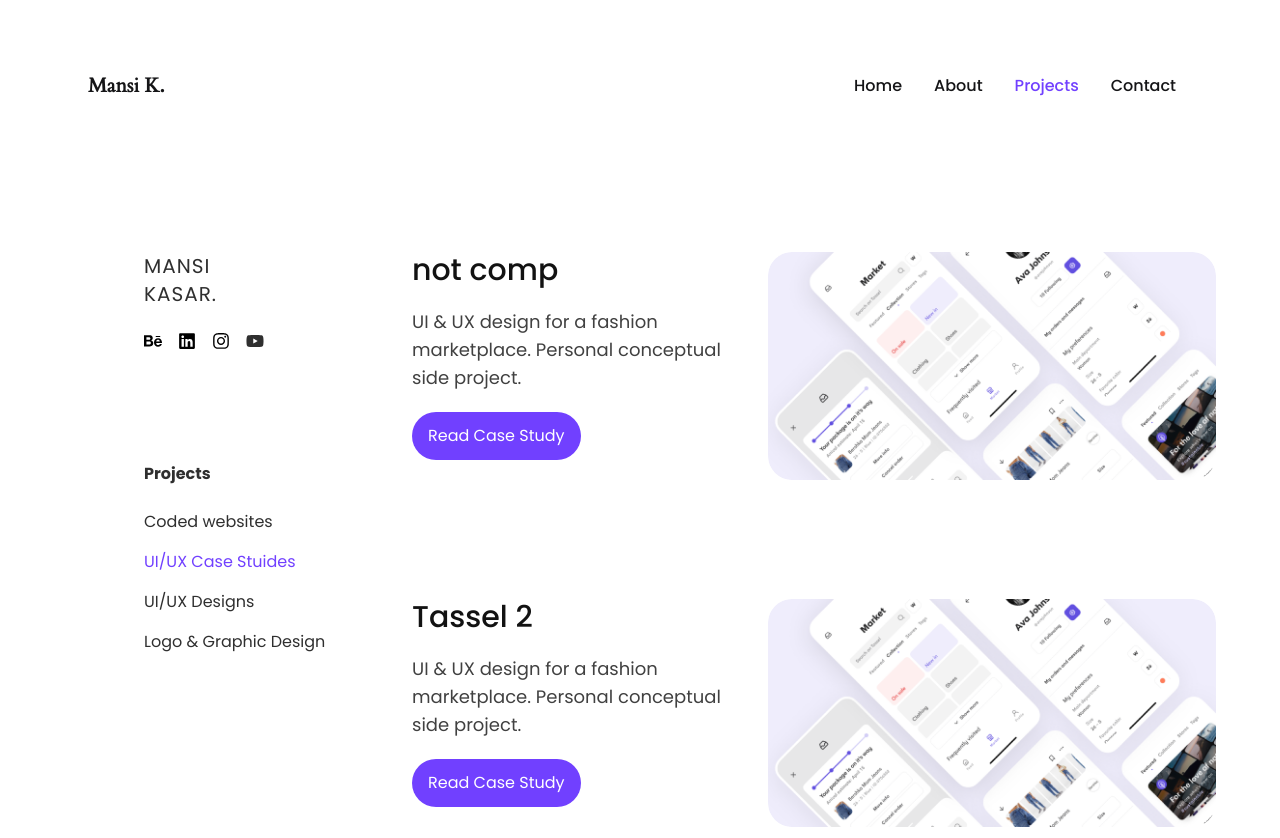
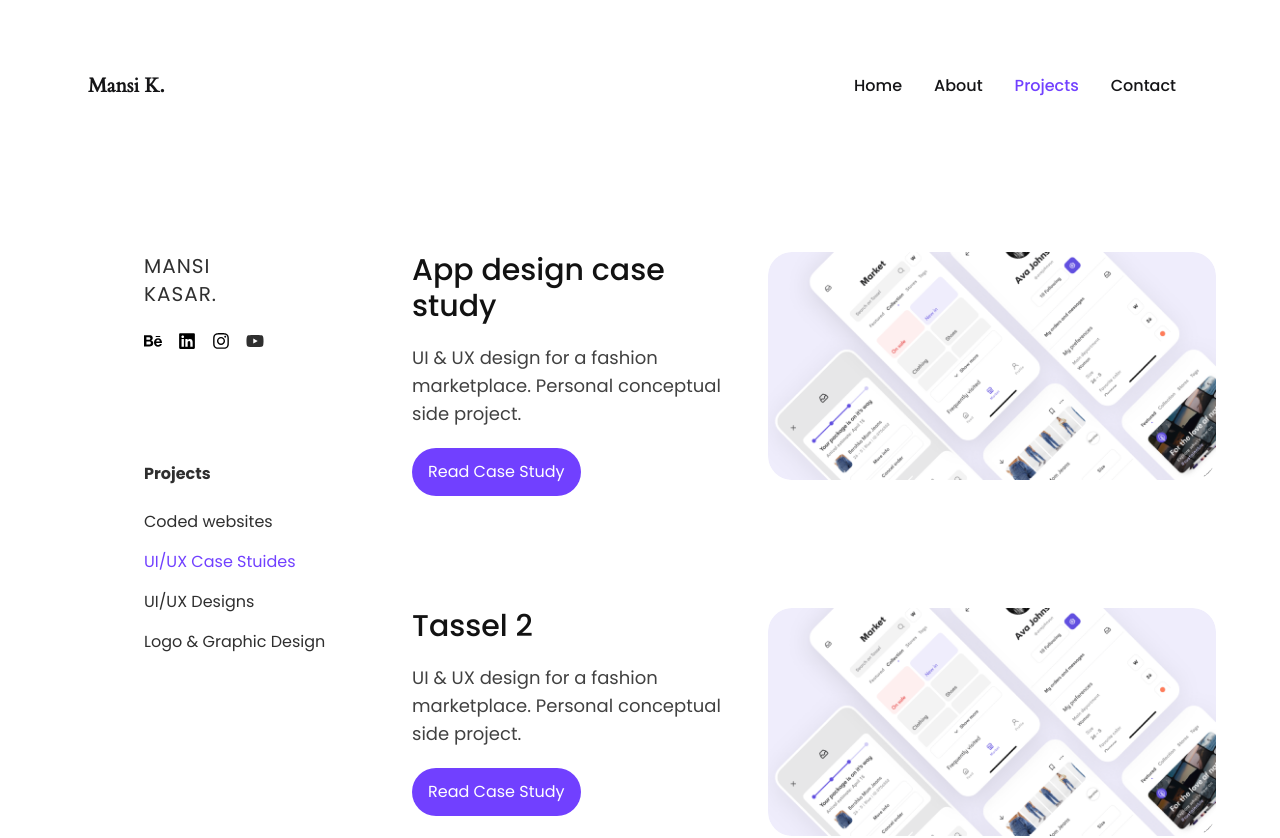
Before and after one commit to saifalfalah/mansi-kasar, a Next.js app: page /projects/uiux-casestudies in a window 1280 px wide. Shown: the top 838 px of the page. Built offline with nearby package versions, Linux system fonts and the light colour scheme.

Commit message:
Update uiuxCasestudies.data.js

```diff
--- a/components/data/uiuxCasestudies.data.js
+++ b/components/data/uiuxCasestudies.data.js
@@ -3,7 +3,7 @@
 export const uiuxCaseList = [
   {
     id: 0,
-    title: "not comp",
+    title: "App design case study",
     summary:
       "UI & UX design for a fashion marketplace. Personal conceptual side project.",
     contentSrc: "/assets/all-projects/uixCaseStudy/eachCaseStudy/1.png",
```
